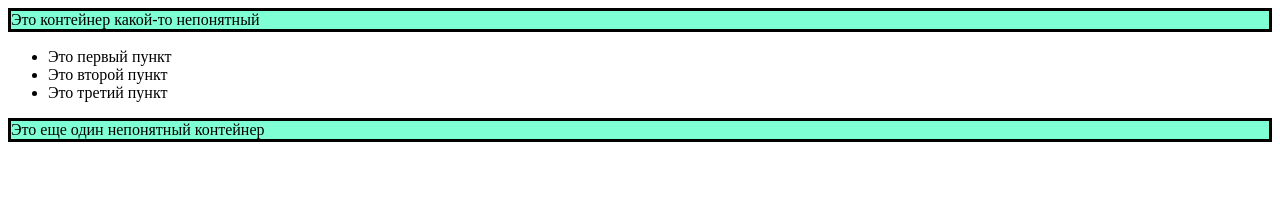
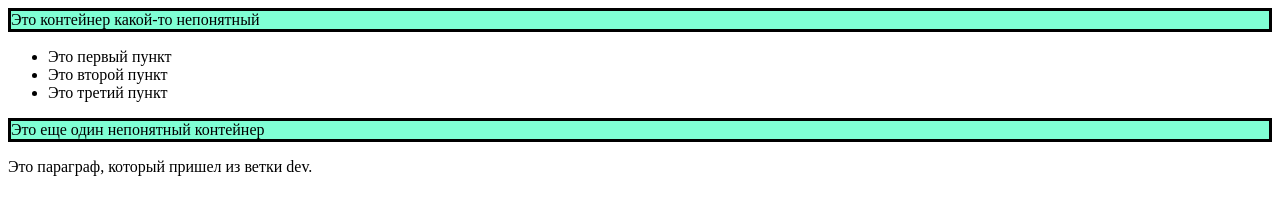
Before and after one commit to low-blow/git-sample, a plain HTML site: page index.html in a window 1280 px wide. Drawn offline with Linux system fonts and the light colour scheme.

Commit message:
Add paragraf in dev branch

```diff
--- a/index.html
+++ b/index.html
@@ -13,5 +13,6 @@
         <li>Это третий пункт</li>
     </ul>
     <div>Это еще один непонятный контейнер</div>
+    <p>Это параграф, который пришел из ветки dev.</p>
 </body>
 </html>
```
